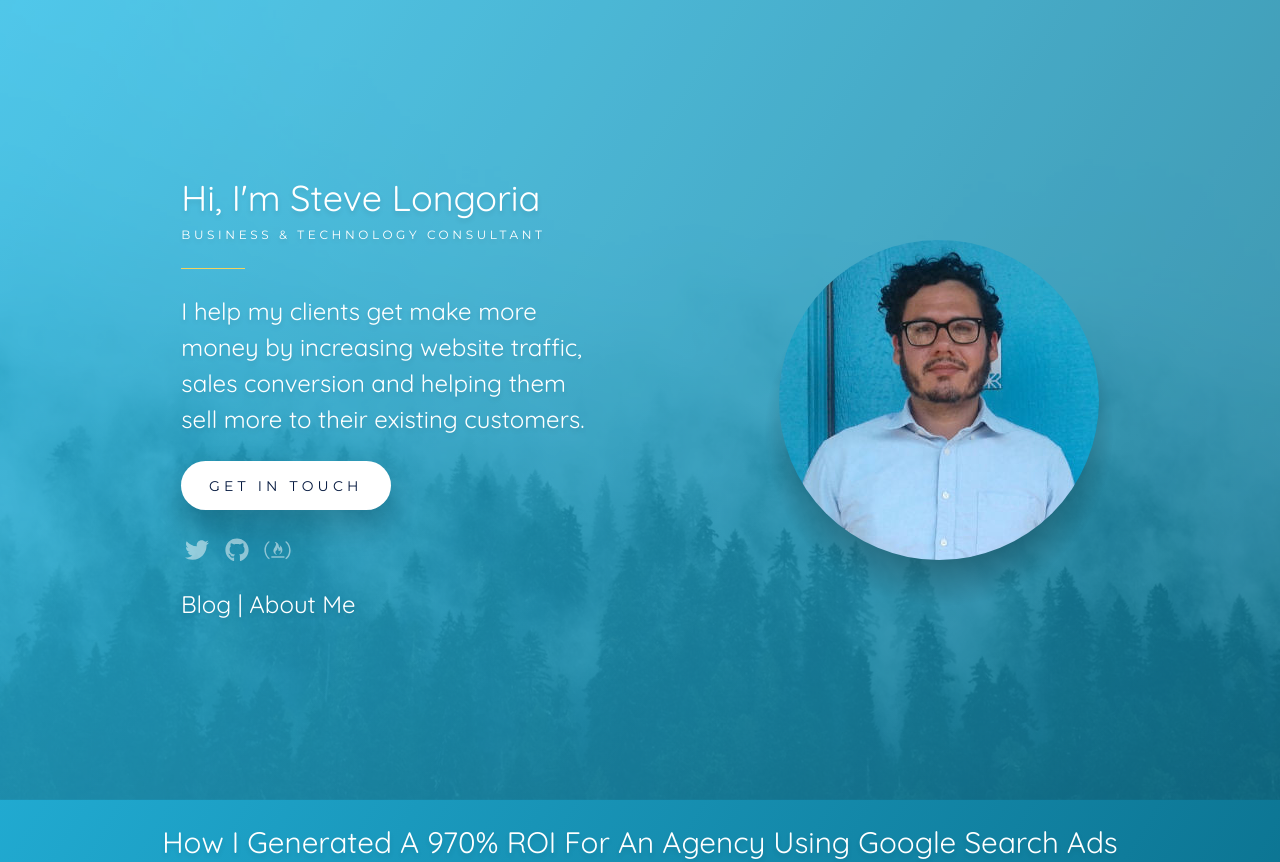
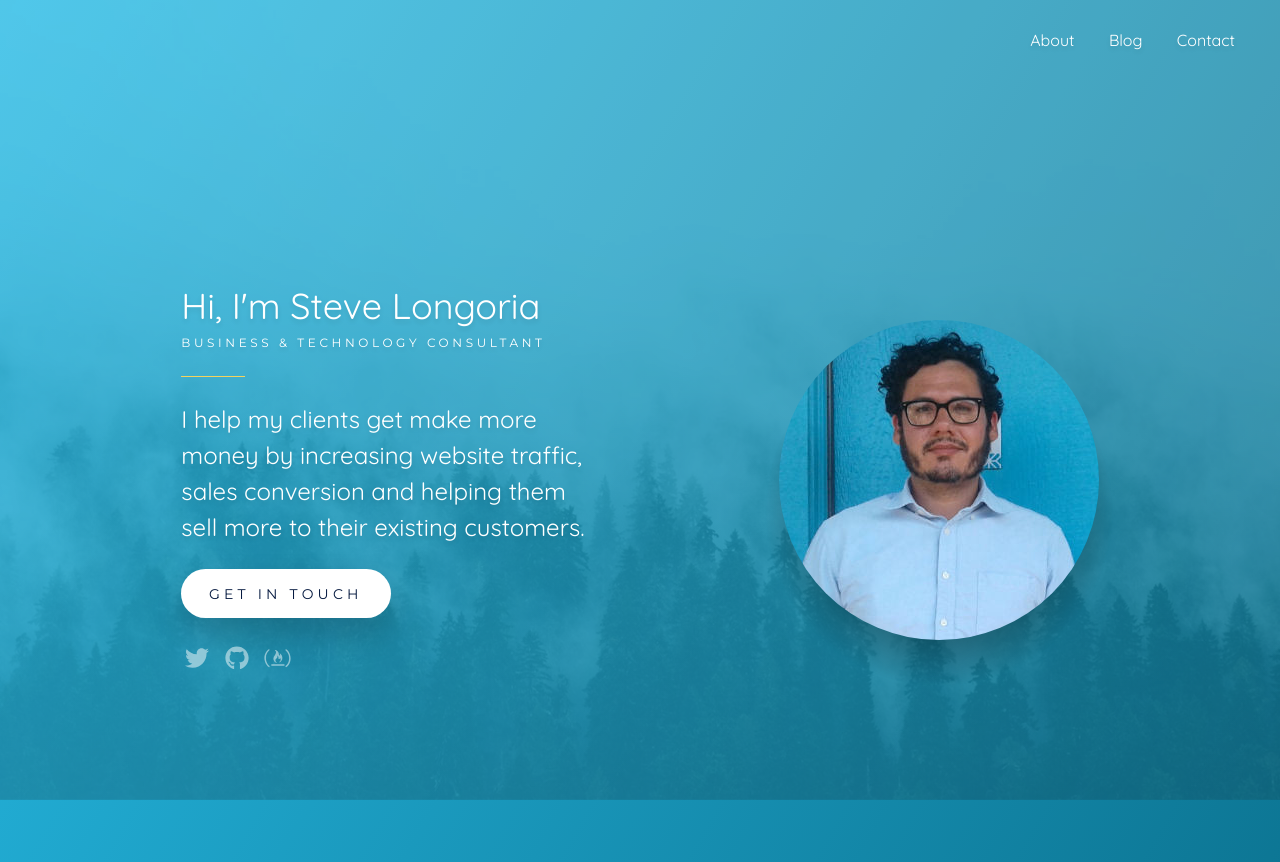
Before and after one commit to SteveLongoria/SteveLongoria, a PHP site: page / in a window 1280 px wide. Shown: the top 862 px of the page. Run offline with PHP 8.4, Linux system fonts and the light colour scheme; some libraries are stand-ins or nearby versions.

Commit message:
Added navigation links using css flexbox

```diff
--- a/css/main.css
+++ b/css/main.css
@@ -268,6 +268,19 @@ button {
   }
 }
 
+header {
+  height: 80px;
+  display: flex;
+  flex-direction: rows;
+  align-items: center;
+  justify-content: flex-end;
+  padding-right: 30px;
+}
+
+nav a {
+  padding: 0 15px 0 15px;
+}
+
 /* 4. Responsiveness */
 @media screen and (max-width: 799px) {
   .content {
--- a/index.html
+++ b/index.html
@@ -53,6 +53,13 @@
   </head>
   <body>
     <div id="wallpaper" class="wallpaper" data-image="images/oregon.jpeg"></div>
+		<header id="header">
+  <nav id="nav-bar">
+    <a class="nav-link" href="#about">About</a>
+    <a class="nav-link" target="_blank" href="https://blog.stevelongoria.net/">Blog</a>
+    <a class="nav-link" onclick="ga('send', 'event', 'Button', 'Click', 'CTA Click');" href="mailto:me@stevelongoria.net">Contact</a>
+  </nav>
+</header>
 		<div class="content">
 		<aside class="side">
 			<figure id="picture" class="picture">
@@ -92,9 +99,6 @@
       <i class="fab fa-free-code-camp"></i>
 	</a> </li>
 	</ul>
-	<div style="margin-top:20px;font-size:1.5rem;line-height:1.5;" class="links">
-		<p style="padding:0 0 0 0;"><a href="https://blog.stevelongoria.net/" target="_blank">Blog</a> | <a href="#about">About Me</a>
-	</div>
 		</main>
 </div>
 <div id="casestudy-cta">
```
